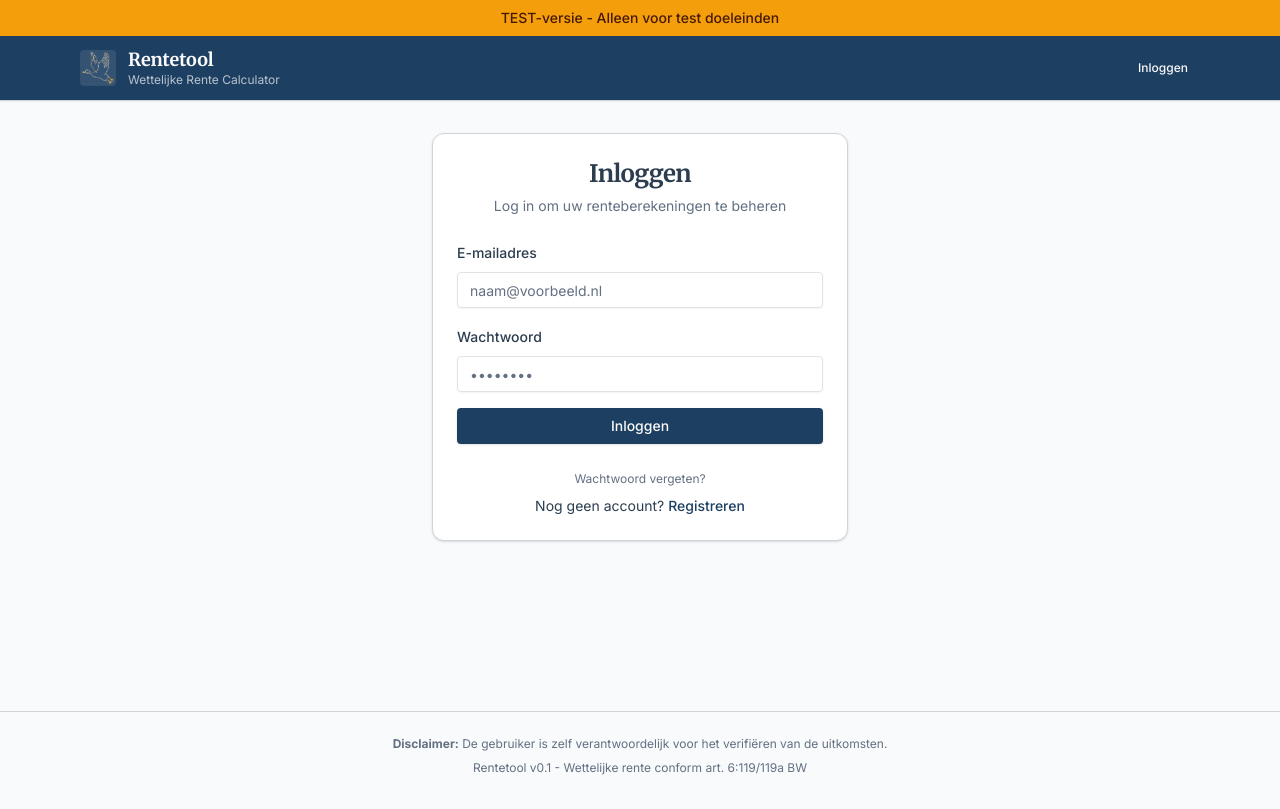
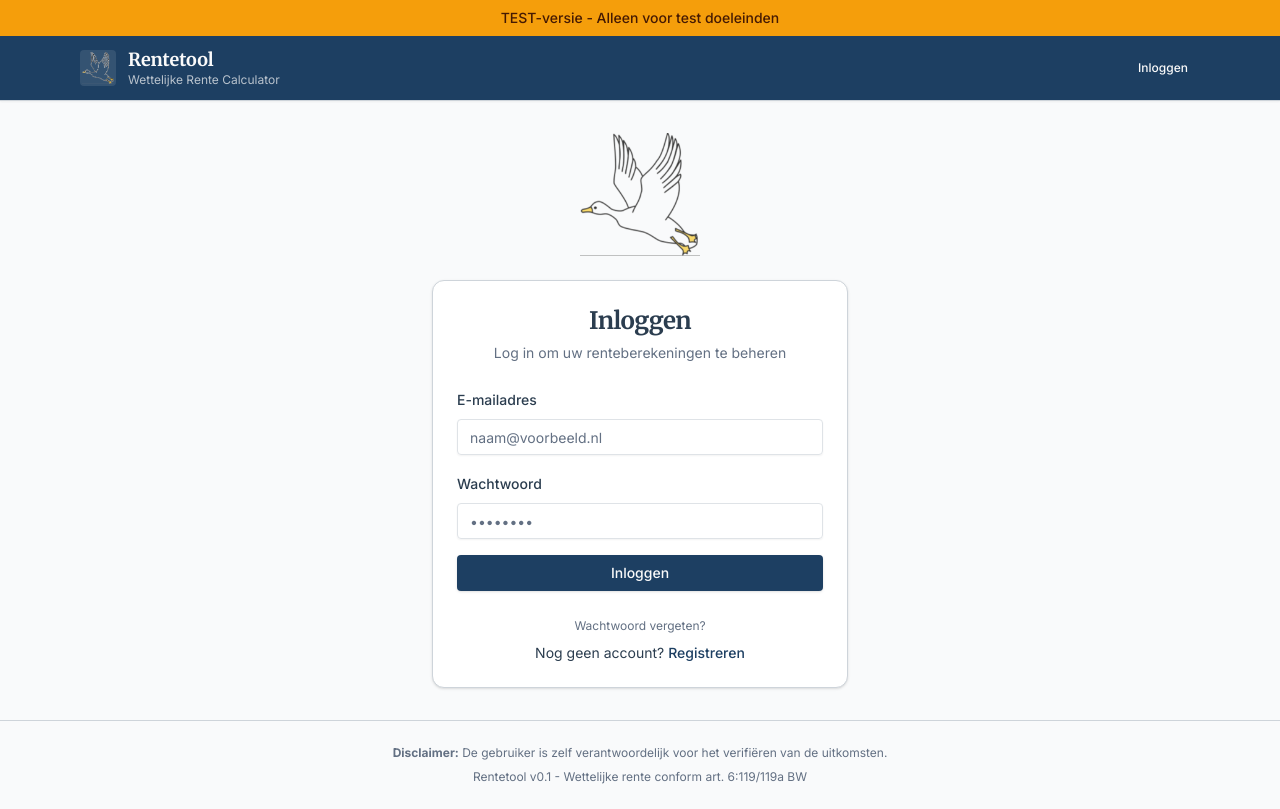
Before and after one commit to Matthi-code/rentetool, a Next.js app in the folder frontend/: page /login in a window 1280 px wide. Built offline with nearby package versions, Linux system fonts and the light colour scheme; no server answers.

Commit message:
Add goose image to login page

```diff
--- a/frontend/src/app/login/page.tsx
+++ b/frontend/src/app/login/page.tsx
@@ -7,6 +7,7 @@ import { Card, CardContent, CardDescription, CardHeader, CardTitle } from '@/com
 import { Button } from '@/components/ui/button';
 import { Input } from '@/components/ui/input';
 import { Label } from '@/components/ui/label';
+import Image from 'next/image';
 
 export default function LoginPage() {
   const router = useRouter();
@@ -74,6 +75,10 @@ export default function LoginPage() {
 
   return (
     <div className="container py-8 max-w-md mx-auto px-4">
+      {/* Decorative goose */}
+      <div className="flex justify-center mb-6">
+        <Image src="/gans.png" alt="Rentetool" width={120} height={120} className="opacity-80" />
+      </div>
       <Card>
         <CardHeader className="text-center">
           <CardTitle className="font-serif text-2xl">
```
